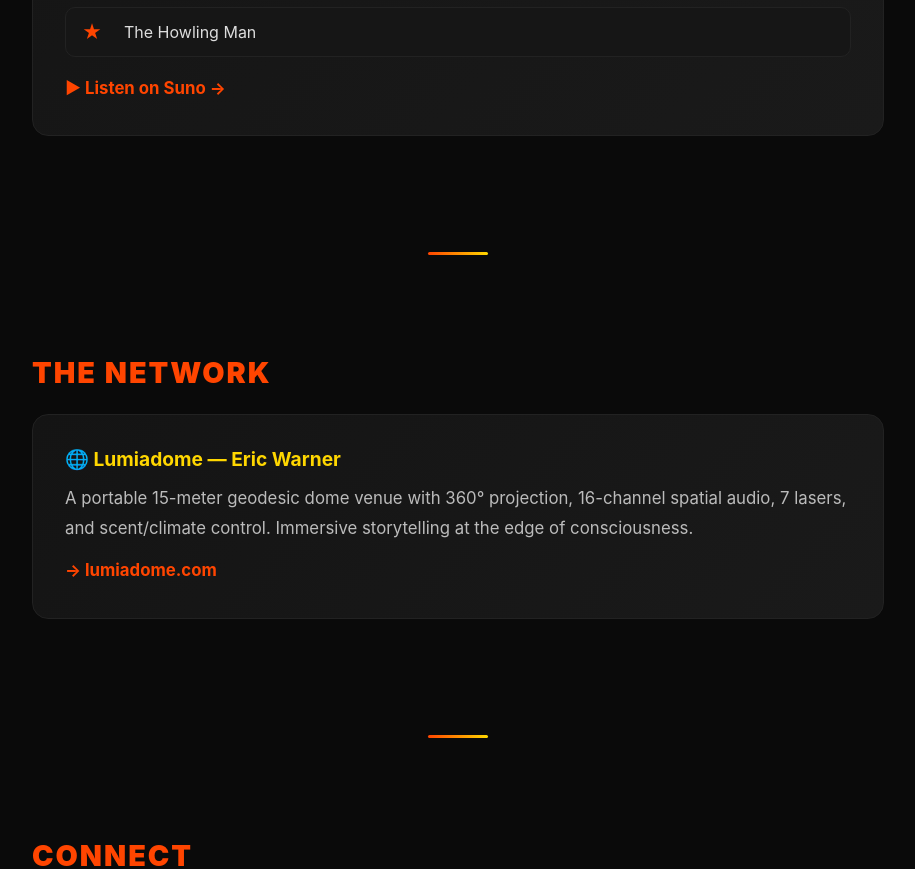
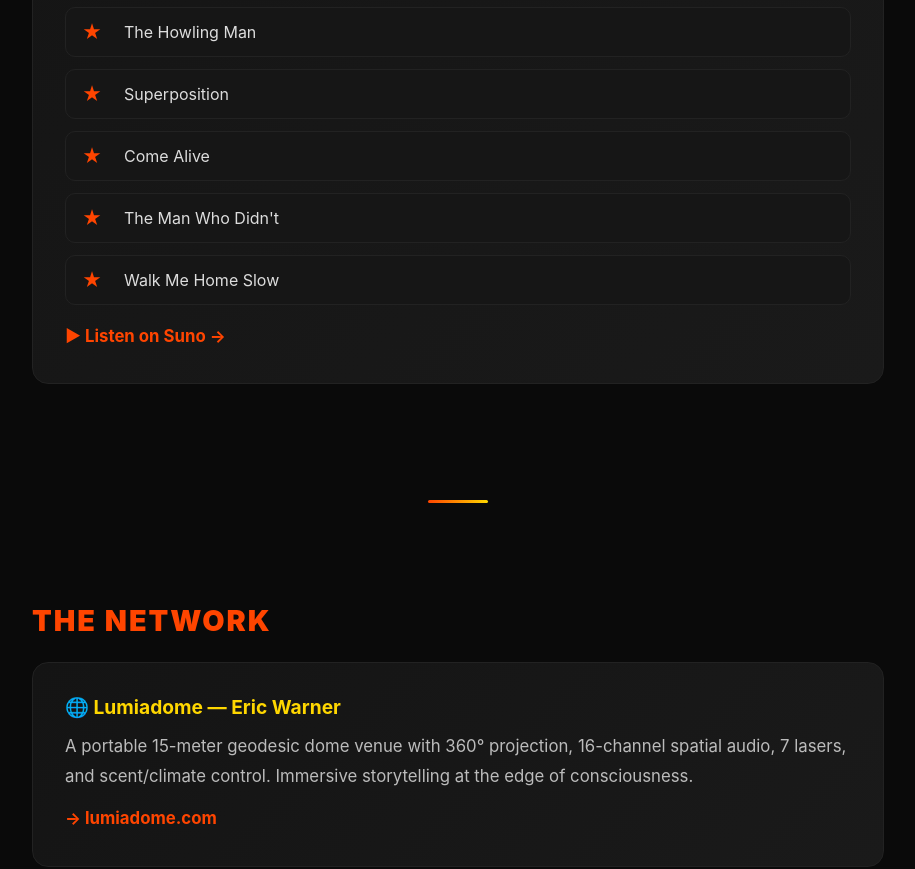
Before and after one commit to Thearchitectoffire/thearchitectoffire.github.io, a plain HTML site: page index.html in a window 1280 px wide. Shown: the part 4272-5141 px from the top of the page, without its empty margins (182-1097 px from the left). Drawn offline with Linux system fonts and the light colour scheme.

Commit message:
Add Superposition, Come Alive, The Man Who Didnt, Walk Me Home Slow to Vol 2

```diff
--- a/index.html
+++ b/index.html
@@ -164,6 +164,10 @@ footer a{color:#FF4500;text-decoration:none}
       <div class="track"><span class="num">★</span><span class="name"><a href="https://suno.com/@thenendoftime666" target="_blank" rel="noopener" style="color:#ddd;text-decoration:none">Monolithic</a></span></div>
       <div class="track"><span class="num">★</span><span class="name"><a href="https://suno.com/@thenendoftime666" target="_blank" rel="noopener" style="color:#ddd;text-decoration:none">Terror Is the Teacher</a></span></div>
       <div class="track"><span class="num">★</span><span class="name"><a href="https://suno.com/@thenendoftime666" target="_blank" rel="noopener" style="color:#ddd;text-decoration:none">The Howling Man</a></span></div>
+      <div class="track"><span class="num">★</span><span class="name"><a href="https://suno.com/@thenendoftime666" target="_blank" rel="noopener" style="color:#ddd;text-decoration:none">Superposition</a></span></div>
+      <div class="track"><span class="num">★</span><span class="name"><a href="https://suno.com/@thenendoftime666" target="_blank" rel="noopener" style="color:#ddd;text-decoration:none">Come Alive</a></span></div>
+      <div class="track"><span class="num">★</span><span class="name"><a href="https://suno.com/@thenendoftime666" target="_blank" rel="noopener" style="color:#ddd;text-decoration:none">The Man Who Didn't</a></span></div>
+      <div class="track"><span class="num">★</span><span class="name"><a href="https://suno.com/@thenendoftime666" target="_blank" rel="noopener" style="color:#ddd;text-decoration:none">Walk Me Home Slow</a></span></div>
     </div>
     <p style="margin-top:16px"><a href="https://suno.com/@thenendoftime666" target="_blank" rel="noopener" style="color:#FF4500;text-decoration:none;font-weight:700">▶ Listen on Suno →</a></p>
   </div>
```
